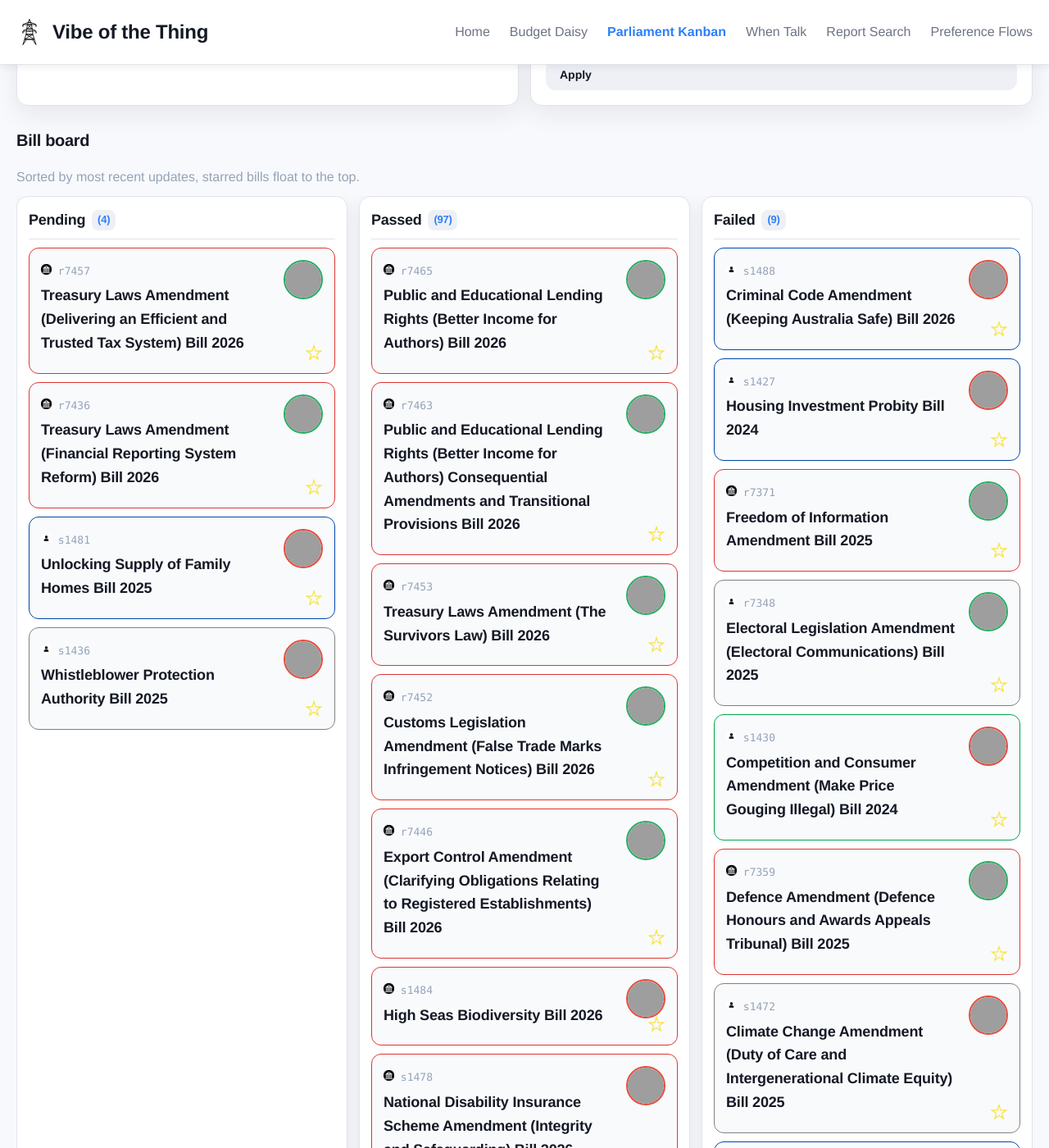
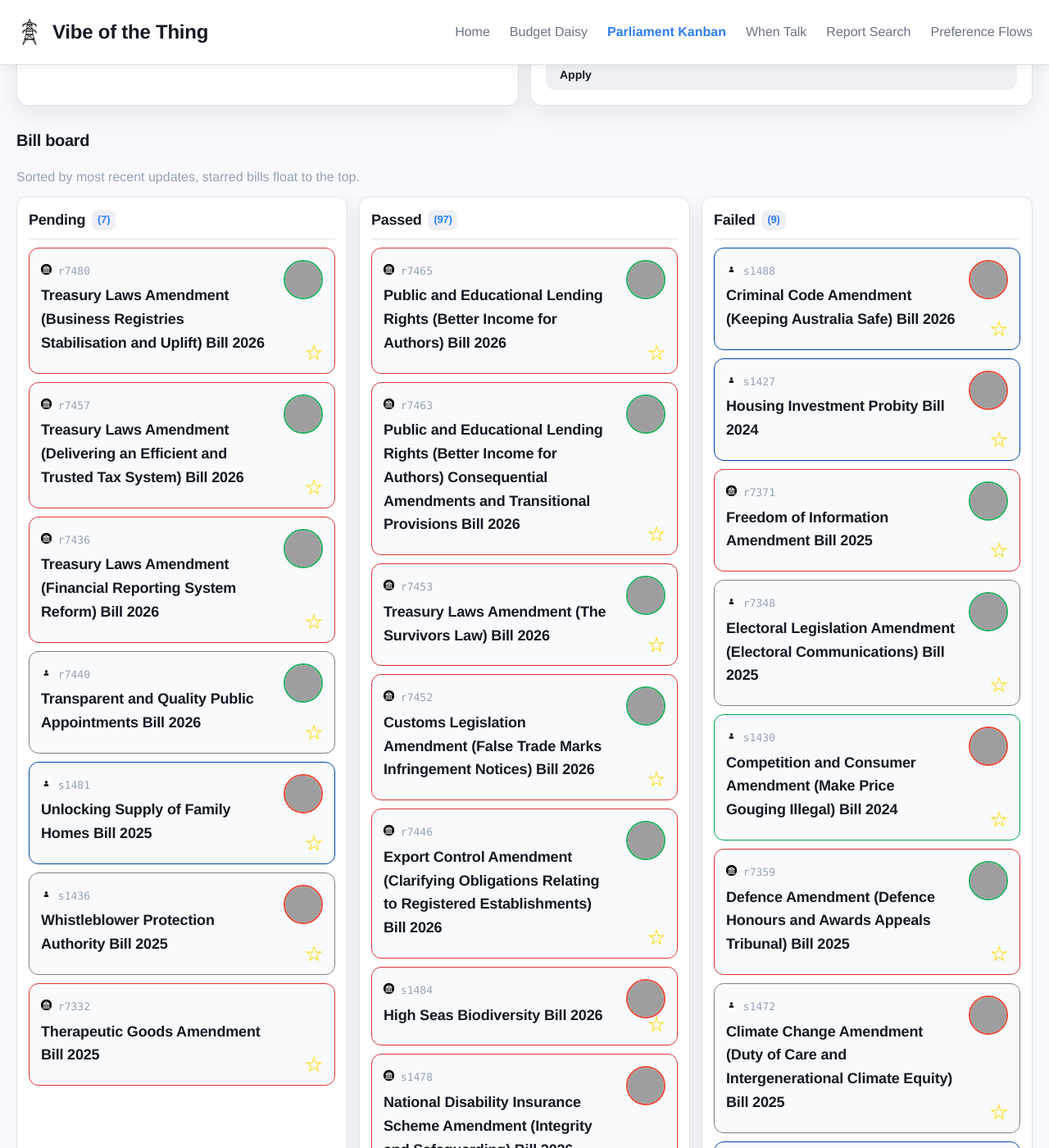
Before and after one commit to Coedice/vibe-of-the-thing, a Jekyll site: the page built from parliament-kanban/index.html, in a window 1280 px wide and 1400 px high, scrolled down 595 px. Shown: the whole window at 82% size. Built offline with Jekyll 4.4.1, drawn with Linux system fonts in a browser that asks for light colours; grey boxes are pictures that could not be loaded.

Commit message:
Update bill data

```diff
--- a/_data/bills.yml
+++ b/_data/bills.yml
@@ -1,4 +1,18 @@
 pending:
+- bill_id: r7332
+  title: Therapeutic Goods Amendment Bill 2025
+  status: Before Reps
+  type: Government
+  portfolio: Prime Minister
+  originating_house: House of Representatives
+  summary: Amends the Therapeutic Goods Act 1989 to make a minor technical amendment.
+  introducer_name: null
+  introducer_party: Labor
+  introducer_id: null
+  introducer_division: null
+  pdf_url: https://parlinfo.aph.gov.au/parlInfo/download/legislation/bills/r7332_first-reps/toc_pdf/25027b01.pdf;fileType=application%2Fpdf
+  last_updated: 2025-07-22
+  second_reading_hansard_url: null
 - bill_id: r7436
   title: Treasury Laws Amendment (Financial Reporting System Reform) Bill 2026
   status: Before Senate
@@ -18,6 +32,22 @@ pending:
   pdf_url: https://parlinfo.aph.gov.au/parlInfo/download/legislation/bills/r7436_first-reps/toc_pdf/26012b01.pdf;fileType=application%2Fpdf
   last_updated: 2026-03-11
   second_reading_hansard_url: https://parlinfo.aph.gov.au/parlInfo/search/display/display.w3p;query=Id%3A%22chamber%2Fhansardr%2F29139%2F0015%22
+- bill_id: r7440
+  title: Transparent and Quality Public Appointments Bill 2026
+  status: Before Reps
+  type: Private
+  portfolio: null
+  originating_house: House of Representatives
+  summary: Establishes a framework for making public appointments, including the establishment
+    of Independent Selection Panels and the Office of the Public Appointments Commissioner.
+    Also establishes the Parliamentary Joint Committee on Appointments.
+  introducer_name: Sophie Scamps
+  introducer_party: Independent
+  introducer_id: '10989'
+  introducer_division: Mackellar
+  pdf_url: https://parlinfo.aph.gov.au/parlInfo/download/legislation/bills/r7440_first-reps/toc_pdf/26020b01.pdf;fileType=application%2Fpdf
+  last_updated: 2026-03-02
+  second_reading_hansard_url: https://parlinfo.aph.gov.au/parlInfo/search/display/display.w3p;query=Id%3A%22chamber%2Fhansardr%2F29140%2F0041%22
 - bill_id: r7457
   title: Treasury Laws Amendment (Delivering an Efficient and Trusted Tax System)
     Bill 2026
@@ -41,6 +71,21 @@ pending:
   pdf_url: https://parlinfo.aph.gov.au/parlInfo/download/legislation/bills/r7457_first-reps/toc_pdf/26037b01.pdf;fileType=application%2Fpdf
   last_updated: 2026-04-01
   second_reading_hansard_url: https://parlinfo.aph.gov.au/parlInfo/search/display/display.w3p;query=Id%3A%22chamber%2Fhansardr%2F29149%2F0030%22
+- bill_id: r7480
+  title: Treasury Laws Amendment (Business Registries Stabilisation and Uplift) Bill
+    2026
+  status: Before Reps
+  type: Government
+  portfolio: Treasury
+  originating_house: House of Representatives
+  summary: null
+  introducer_name: Andrew Leigh
+  introducer_party: Labor
+  introducer_id: '10746'
+  introducer_division: Fenner
+  pdf_url: https://parlinfo.aph.gov.au/parlInfo/download/legislation/bills/r7480_first-reps/toc_pdf/26056b01.pdf;fileType=application%2Fpdf
+  last_updated: 2026-05-14
+  second_reading_hansard_url: https://parlinfo.aph.gov.au/parlInfo/search/display/display.w3p;query=Id%3A%22chamber%2Fhansardr%2F29156%2F0025%22
 - bill_id: s1436
   title: Whistleblower Protection Authority Bill 2025
   status: Before Senate
@@ -1643,7 +1688,7 @@ passed:
 - bill_id: r7446
   title: Export Control Amendment (Clarifying Obligations Relating to Registered Establishments)
     Bill 2026
-  status: Assent
+  status: Act
   type: Government
   portfolio: Agriculture, Fisheries and Forestry
   originating_house: House of Representatives
@@ -1680,7 +1725,7 @@ passed:
 - bill_id: r7452
   title: Customs Legislation Amendment (False Trade Marks Infringement Notices) Bill
     2026
-  status: Assent
+  status: Act
   type: Government
   portfolio: Home Affairs
   originating_house: House of Representatives
@@ -1698,7 +1743,7 @@ passed:
   second_reading_hansard_url: https://parlinfo.aph.gov.au/parlInfo/search/display/display.w3p;query=Id%3A%22chamber%2Fhansardr%2F29149%2F0042%22
 - bill_id: r7453
   title: Treasury Laws Amendment (The Survivors Law) Bill 2026
-  status: Assent
+  status: Act
   type: Government
   portfolio: Treasury
   originating_house: House of Representatives
@@ -1753,7 +1798,7 @@ passed:
 - bill_id: r7463
   title: Public and Educational Lending Rights (Better Income for Authors) Consequential
     Amendments and Transitional Provisions Bill 2026
-  status: Assent
+  status: Act
   type: Government
   portfolio: Arts
   originating_house: House of Representatives
@@ -1770,7 +1815,7 @@ passed:
   second_reading_hansard_url: https://parlinfo.aph.gov.au/parlInfo/search/display/display.w3p;query=Id%3A%22chamber%2Fhansardr%2F29153%2F0036%22
 - bill_id: r7465
   title: Public and Educational Lending Rights (Better Income for Authors) Bill 2026
-  status: Assent
+  status: Act
   type: Government
   portfolio: Arts
   originating_house: House of Representatives
```
